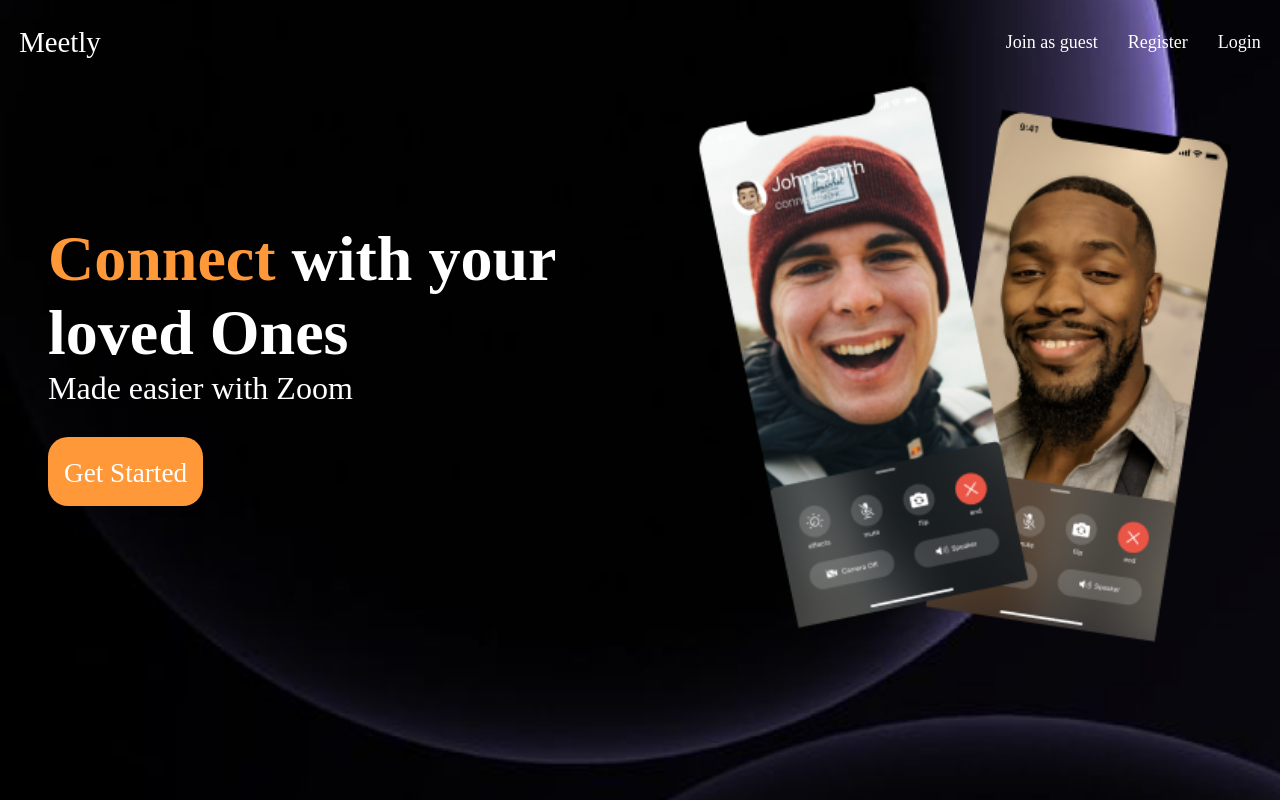
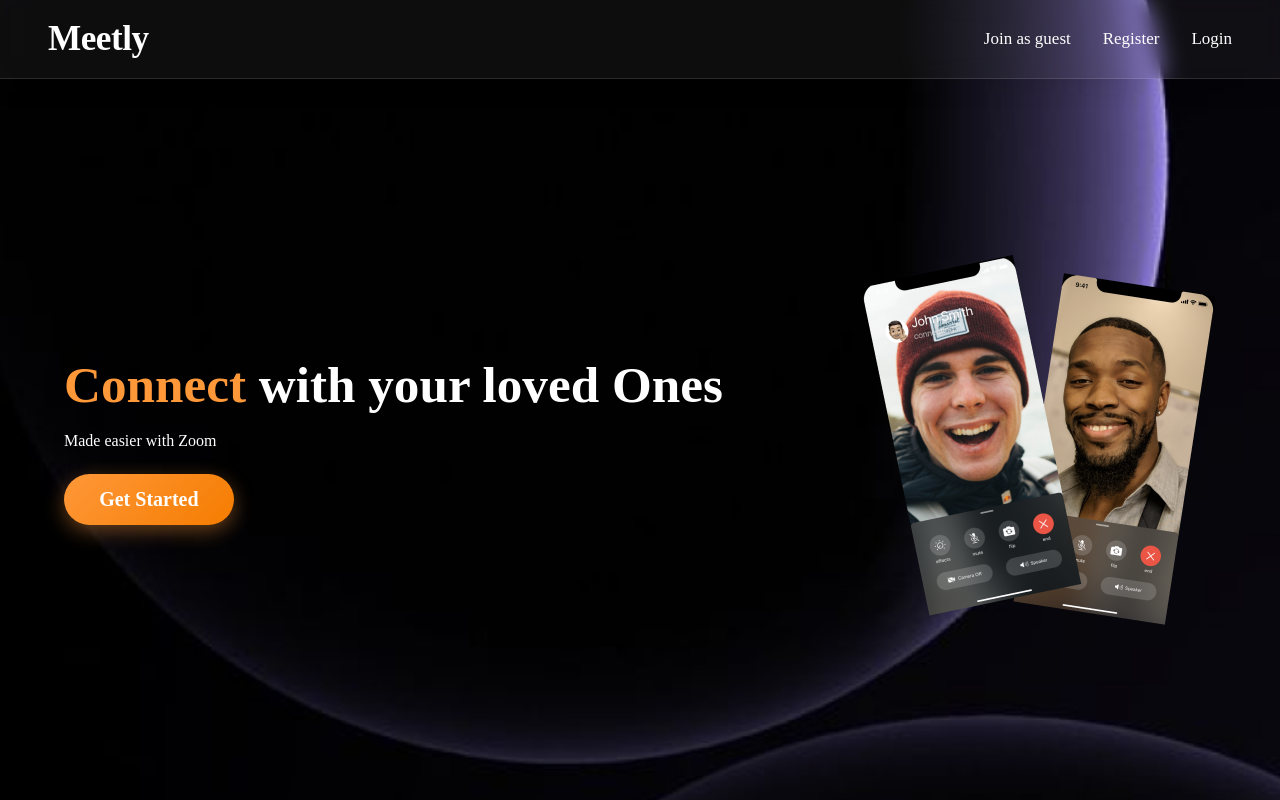
Before and after one commit to sukirti-0106/Meetly, a React (Vite) app in the folder frontend/my-react-app/: page / in a window 1280 px wide. Built offline with nearby package versions, Linux system fonts and the light colour scheme.

Commit message:
updated app.css file

```diff
--- a/frontend/my-react-app/src/App.css
+++ b/frontend/my-react-app/src/App.css
@@ -1,61 +1,314 @@
-.landingPageContainer{
-  width:100vw;
-  height:100vh;
- background-repeat:no-repeat;
-  background-size:cover;
+
+.landingPageContainer {
+  width: 100vw;
+  min-height: 100vh;
+  background-repeat: no-repeat;
+  background-size: cover;
+  background-position: center;
   background-image: url("/public/background.png");
+  display: flex;
+  flex-direction: column;
+  box-sizing: border-box;
+  overflow-x: hidden;
 }
-.landingPageContainer nav{
-  color:white;
-  display:flex;
-  justify-content: space-between;
-  padding-inline: 1.2rem;
-  padding-block: 1.6rem;
-  align-items: center;
-}
-.landingPageContainer nav h1{
-  font-size: 1.8rem;
-  font-weight:500;
 
-}
-.landingPageContainer nav .nav-list{
+.landingPageContainer nav {
+  color: white;
   display: flex;
-  gap:30px;
-  cursor:pointer;
-  font-size: 18px;
-}
-.landingPageMain{
-  display: flex;
-  color:white;
   justify-content: space-between;
   padding-inline: 3rem;
-  height:70vh;
+  padding-block: 1.2rem;
   align-items: center;
+  background: rgba(255, 255, 255, 0.05);
+  backdrop-filter: blur(12px);
+  -webkit-backdrop-filter: blur(12px);
+  border-bottom: 1px solid rgba(255, 255, 255, 0.12);
+  box-shadow: 0 4px 30px rgba(0, 0, 0, 0.1);
+  position: sticky;
+  top: 0;
+  z-index: 100;
 }
-.landingPageMain .content{
-  font-size: 2rem;
+
+.landingPageContainer nav h1 {
+  font-size: 2.2rem;
+  font-weight: 800;
+  margin: 0;
+  letter-spacing: -0.5px;
+  color: #ffffff;
 }
-.landingPageMain .content div[role="button"] {
-  background:#FF9839;
-  width:fit-content;
-  border-radius: 20px;
-  padding:1rem;
-  margin-top: 1.9rem;
+
+.landingPageContainer nav h1 .logo-highlight {
+  color: #FF9839;
+}
+
+.landingPageContainer nav .nav-list {
+  display: flex;
+  gap: 32px;
+  cursor: pointer;
+  font-size: 17px;
+  align-items: center;
+  font-weight: 500;
+}
+
+.landingPageContainer nav .nav-list p {
+  margin: 0;
+  position: relative;
+  transition: color 0.3s ease;
+}
+
+.landingPageContainer nav .nav-list p:hover {
+  color: #FF9839;
+}
 
 
-}
-.landingPageMain .content div[role="button"] a{
-   text-decoration: none;
-   color:white;
-
-   font-size: 1.7rem;
-
+.landingPageContainer nav .nav-list p::after {
+  content: '';
+  position: absolute;
+  width: 0;
+  height: 2px;
+  bottom: -4px;
+  left: 0;
+  background-color: #FF9839;
+  transition: width 0.3s ease;
 }
 
-.landingPageMain .right img{
-  height:70vh;
-  width:auto;
+.landingPageContainer nav .nav-list p:hover::after {
+  width: 100%;
 }
+
+.landingPageContainer nav .nav-list .loginBtn {
+  background: linear-gradient(135deg, #FF9839 0%, #f57c00 100%);
+  padding: 0.6rem 1.6rem;
+  border-radius: 30px;
+  box-shadow: 0 4px 15px rgba(255, 152, 57, 0.3);
+  transition: all 0.3s ease;
+}
+
+.landingPageContainer nav .nav-list .loginBtn:hover {
+  transform: translateY(-2px);
+  box-shadow: 0 6px 20px rgba(255, 152, 57, 0.5);
+}
+
+.landingPageContainer nav .nav-list .loginBtn p {
+  color: white;
+  font-weight: 600;
+}
+
+.landingPageContainer nav .nav-list .loginBtn p::after {
+  display: none;
+}
+
+
+.landingPageMain {
+  display: flex;
+  color: white;
+  justify-content: space-between;
+  padding-inline: 4rem;
+  min-height: 80vh;
+  align-items: center;
+  flex: 1;
+}
+
+.landingPageMain .content.glass-card {
+  max-width: 580px;
+  background: rgba(255, 255, 255, 0.06);
+  backdrop-filter: blur(16px);
+  -webkit-backdrop-filter: blur(16px);
+  border: 1px solid rgba(255, 255, 255, 0.15);
+  border-radius: 24px;
+  padding: 2.5rem 3rem;
+  box-shadow: 0 20px 40px rgba(0, 0, 0, 0.3);
+}
+
+.landingPageMain .content h1 {
+  font-size: 3.2rem;
+  font-weight: 800;
+  line-height: 1.2;
+  margin-bottom: 1rem;
+}
+
+.gradient-text {
+  background: linear-gradient(135deg, #ffffff 0%, #e2e8f0 100%);
+  -webkit-background-clip: text;
+  -webkit-text-fill-color: transparent;
+}
+
+.landingPageMain .content .subText {
+  font-size: 1.15rem;
+  color: #cbd5e1;
+  line-height: 1.6;
+  margin-top: 0.8rem;
+  margin-bottom: 1.8rem;
+}
+
+
+.landingPageMain .content div[role="button"] {
+  background: linear-gradient(135deg, #FF9839 0%, #f57c00 100%);
+  width: fit-content;
+  border-radius: 30px;
+  padding: 0.9rem 2.2rem;
+  margin-top: 1.5rem;
+  cursor: pointer;
+  box-shadow: 0 6px 20px rgba(255, 152, 57, 0.4);
+  transition: all 0.3s ease;
+}
+
+.landingPageMain .content div[role="button"]:hover {
+  transform: translateY(-3px);
+  box-shadow: 0 10px 25px rgba(255, 152, 57, 0.6);
+}
+
+.landingPageMain .content div[role="button"] a {
+  text-decoration: none;
+  color: white;
+  font-size: 1.25rem;
+  font-weight: 700;
+}
+
+.landingPageMain .right {
+  display: flex;
+  justify-content: center;
+  align-items: center;
+  position: relative;
+}
+
+.heroImageFrame {
+  position: relative;
+  background: rgba(255, 255, 255, 0.08);
+  backdrop-filter: blur(16px);
+  -webkit-backdrop-filter: blur(16px);
+  border: 1px solid rgba(255, 255, 255, 0.2);
+  border-radius: 24px;
+  padding: 12px;
+  box-shadow: 0 20px 50px rgba(0, 0, 0, 0.5),
+   0 0 30px rgba(255, 152, 57, 0.15); /* Soft Orange Glowing Backdrop */
+  transition: all 0.4s ease;
+}
+
+.heroImageFrame:hover {
+  transform: translateY(-8px) scale(1.02);
+  box-shadow: 0 25px 60px rgba(0, 0, 0, 0.6),
+   0 0 45px rgba(255, 152, 57, 0.3);
+  border-color: rgba(255, 152, 57, 0.4);
+}
+
+.heroImageFrame img {
+  width: 100%;
+  max-width: 480px;
+  height: auto;
+  border-radius: 16px;
+  display: block;
+  object-fit: cover;
+}
+
+@keyframes pulse {
+  0% { transform: scale(0.95); opacity: 0.8; }
+  50% { transform: scale(1.2); opacity: 1; }
+  100% { transform: scale(0.95); opacity: 0.8; }
+}
+
+.featuresWrapper {
+  padding: 4rem 3rem 6rem 3rem;
+  text-align: center;
+  color: white;
+}
+
+.featuresTitle {
+  font-size: 2.5rem;
+  font-weight: 800;
+  margin-bottom: 3rem;
+  letter-spacing: -0.5px;
+}
+
+.featuresGrid {
+  display: grid;
+  grid-template-columns: repeat(auto-fit, minmax(240px, 1fr));
+  gap: 2rem;
+  max-width: 1200px;
+  margin: 0 auto;
+}
+
+.featureCard {
+  background: rgba(255, 255, 255, 0.05);
+  backdrop-filter: blur(12px);
+  -webkit-backdrop-filter: blur(12px);
+  border: 1px solid rgba(255, 255, 255, 0.12);
+  border-radius: 20px;
+  padding: 2rem 1.5rem;
+  text-align: center;
+  transition: all 0.3s ease;
+  box-shadow: 0 10px 25px rgba(0, 0, 0, 0.2);
+}
+
+.featureCard:hover {
+  transform: translateY(-8px);
+  border-color: rgba(255, 152, 57, 0.4);
+  box-shadow: 0 15px 35px rgba(255, 152, 57, 0.15);
+}
+
+.featureIcon {
+  font-size: 2.8rem;
+  margin-bottom: 1rem;
+}
+
+.featureCard h3 {
+  font-size: 1.3rem;
+  font-weight: 700;
+  margin-bottom: 0.6rem;
+  color: #ffffff;
+}
+
+.featureCard p {
+  font-size: 0.95rem;
+  color: #94a3b8;
+  line-height: 1.5;
+  margin: 0;
+}
+
+
+@media (max-width: 900px) {
+  .landingPageContainer nav {
+    flex-direction: column;
+    padding-inline: 1.5rem;
+    gap: 15px;
+  }
+
+  .landingPageContainer nav .nav-list {
+    gap: 20px;
+    font-size: 15px;
+  }
+
+  .landingPageMain .right,
+  .landingPageMain .right img {
+    display: none !important;
+  }
+
+  .landingPageMain {
+    flex-direction: column;
+    padding-inline: 1.5rem;
+    padding-block: 2rem;
+    justify-content: center;
+  }
+
+  .landingPageMain .content.glass-card {
+    padding: 2rem 1.5rem;
+    text-align: center;
+  }
+
+  .landingPageMain .content h1 {
+    font-size: 2.2rem;
+  }
+
+  .landingPageMain .content div[role="button"] {
+    margin: 1.5rem auto 0 auto;
+  }
+
+  .featuresWrapper {
+    padding: 2rem 1.5rem 4rem 1.5rem;
+  }
+}
+
+
 .homeWrapper {
   width: 100%;
   min-height: 100vh;
@@ -64,7 +317,6 @@
   flex-direction: column;
 }
 
-/* 1. Navbar */
 .navbar {
   display: flex;
   justify-content: space-between;
@@ -82,7 +334,6 @@
   letter-spacing: -0.5px;
 }
 
-/* 2. Main Two-Column Layout */
 .meetContainer {
   flex: 1;
   max-width: 1200px;
@@ -96,7 +347,6 @@
   box-sizing: border-box;
 }
 
-/* Left Section: Text + Action Bar */
 .leftPanel {
   flex: 1;
   max-width: 520px;
@@ -113,7 +363,6 @@
   letter-spacing: -0.8px;
 }
 
-/* Input + Button Container */
 .leftPanel > div {
   display: flex;
   align-items: stretch;
@@ -134,7 +383,6 @@
   padding: 0 24px;
 }
 
-/* Right Section: Visual Image */
 .rightPanel {
   flex: 1;
   display: flex;
@@ -153,7 +401,6 @@
   border: 1px solid #e2e8f0;
 }
 
-/* Responsive adjustment */
 @media (max-width: 900px) {
   .meetContainer {
     flex-direction: column-reverse;
```
